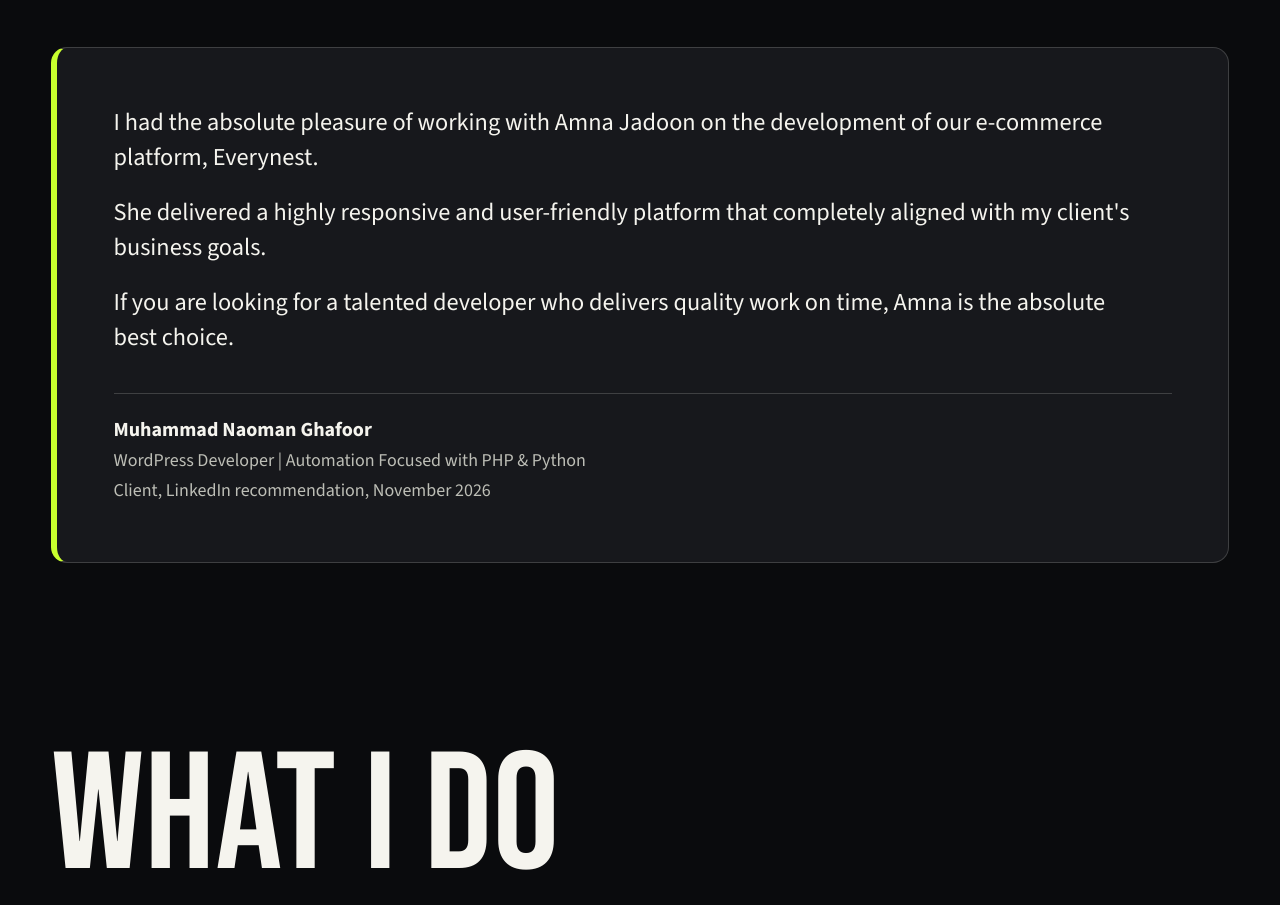
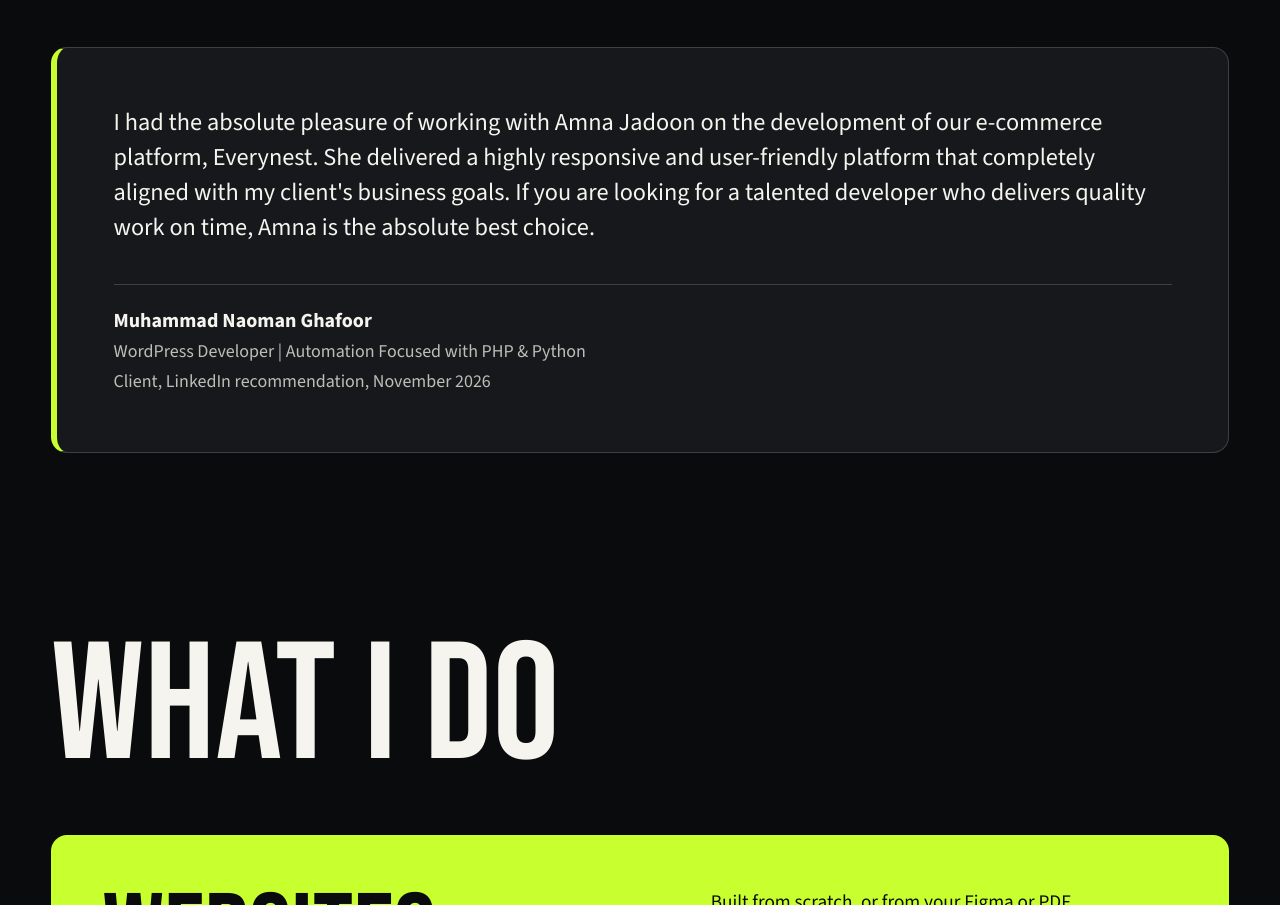
Before and after one commit to amnajadoon-dev/amnajadoon-dev.github.io, a plain HTML site: page index.html in a window 1280 px wide. Shown: the part 5408-6313 px from the top of the page. Drawn offline with nearby package versions, Linux system fonts and the light colour scheme; animation ran at ten frames a second.

Commit message:
Update index.html

```diff
--- a/index.html
+++ b/index.html
@@ -422,9 +422,7 @@ footer{padding:clamp(30px,4vw,50px) var(--pad) 22px;overflow:clip}
   <div class="wrap">
     <h2>Client words</h2>
     <blockquote class="quote rv">
-      <p>I had the absolute pleasure of working with Amna Jadoon on the development of our <span class="nb">e-commerce</span> platform, Everynest.</p>
-      <p>She delivered a highly responsive and user-friendly platform that completely aligned with my client's business goals.</p>
-      <p>If you are looking for a talented developer who delivers quality work on time, Amna is the absolute best choice.</p>
+      <p>I had the absolute pleasure of working with Amna Jadoon on the development of our <span class="nb">e-commerce</span> platform, Everynest. She delivered a highly responsive and user-friendly platform that completely aligned with my client's business goals. If you are looking for a talented developer who delivers quality work on time, Amna is the absolute best choice.</p>
       <footer><b>Muhammad Naoman Ghafoor</b><span>WordPress Developer | Automation Focused with PHP &amp; Python</span><span>Client, LinkedIn recommendation, November 2026</span></footer>
     </blockquote>
   </div>
```
